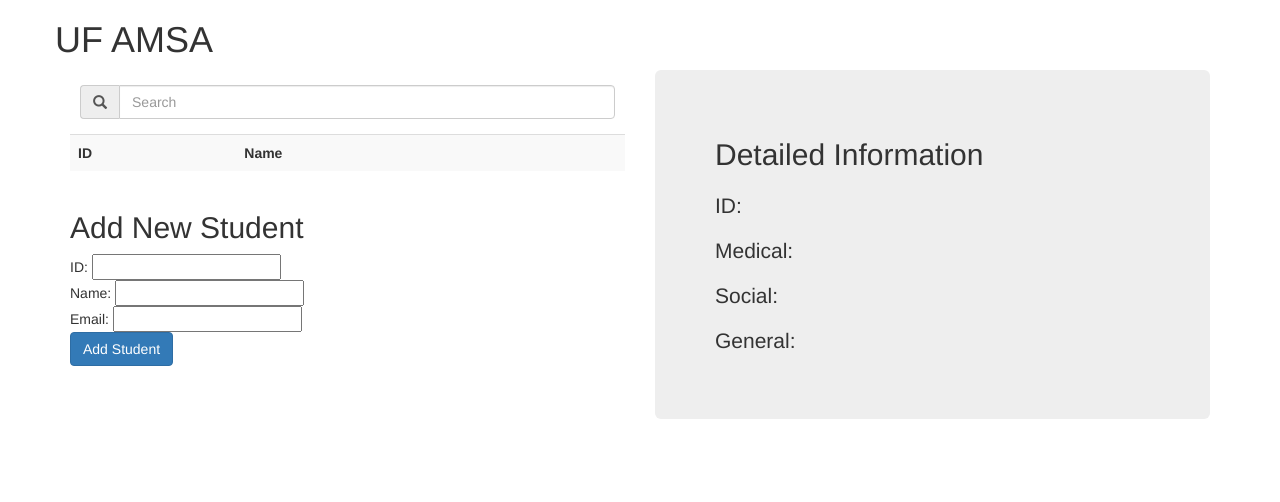
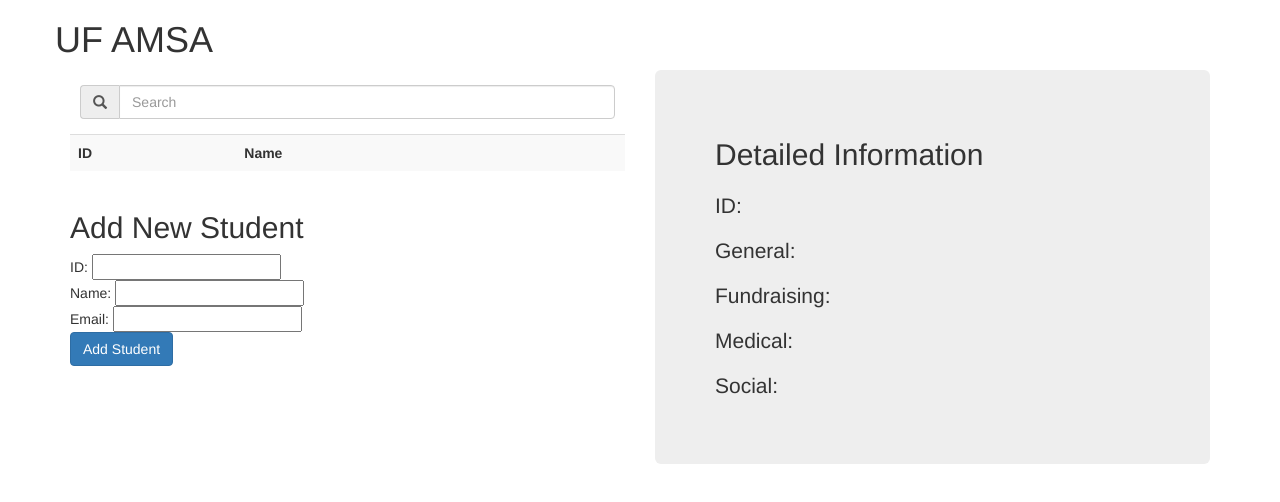
Before and after one commit to rtam12/UF-AMSA-Student-Management, a website: page client/index.html in a window 1280 px wide. Drawn offline with nearby package versions, Linux system fonts and the light colour scheme; no server answers.

Commit message:
Update index.html

```diff
--- a/client/index.html
+++ b/client/index.html
@@ -42,9 +42,10 @@
             <h2>Detailed Information</h2>
             <h3>{{detailedInfo.name}}</h3>
             <p>ID: {{detailedInfo.id}}</p>
+            <p>General: {{detailedInfo.points.general}}</p>
+            <p>Fundraising: {{detailedInfo.points.fundraising}}</p>
             <p>Medical: {{detailedInfo.points.medical}}</p>
             <p>Social: {{detailedInfo.points.social}}</p>
-            <p>General: {{detailedInfo.points.general}}</p>
           </div>
         </div>
       </div>
```
